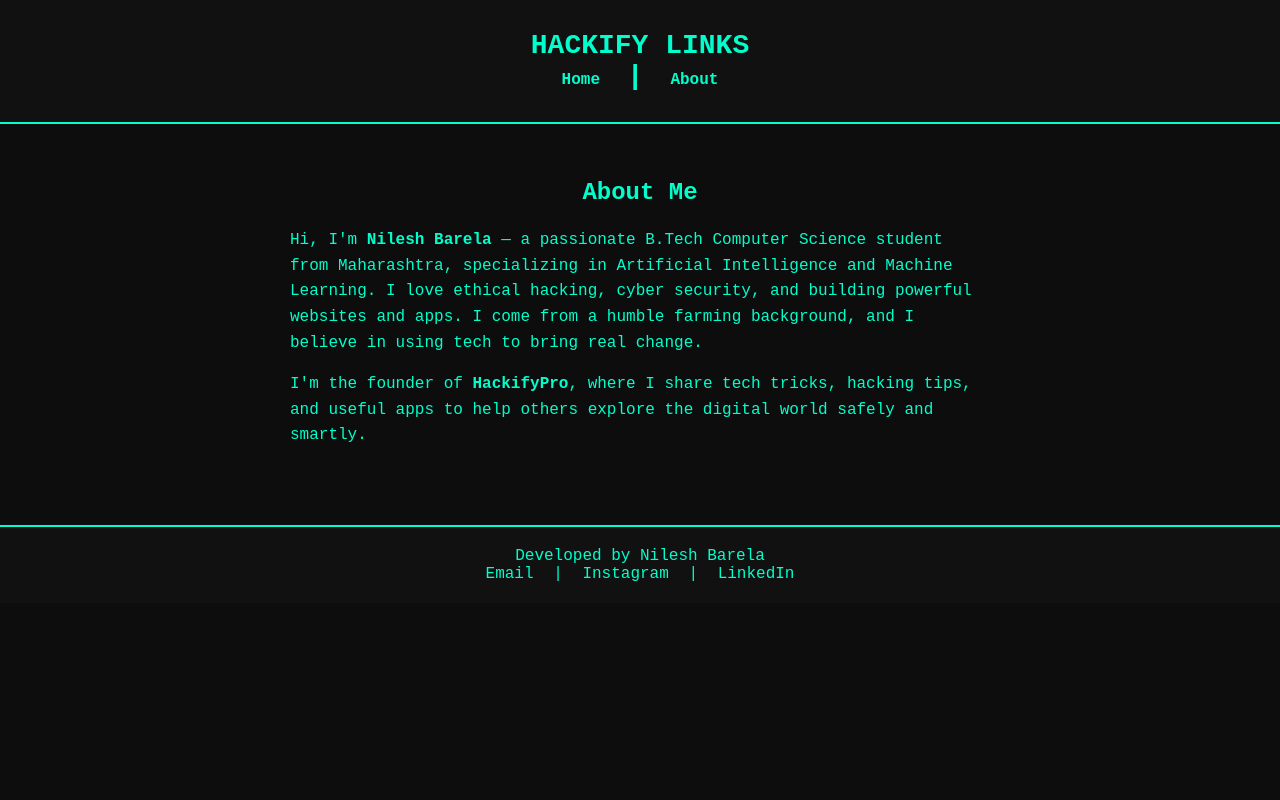
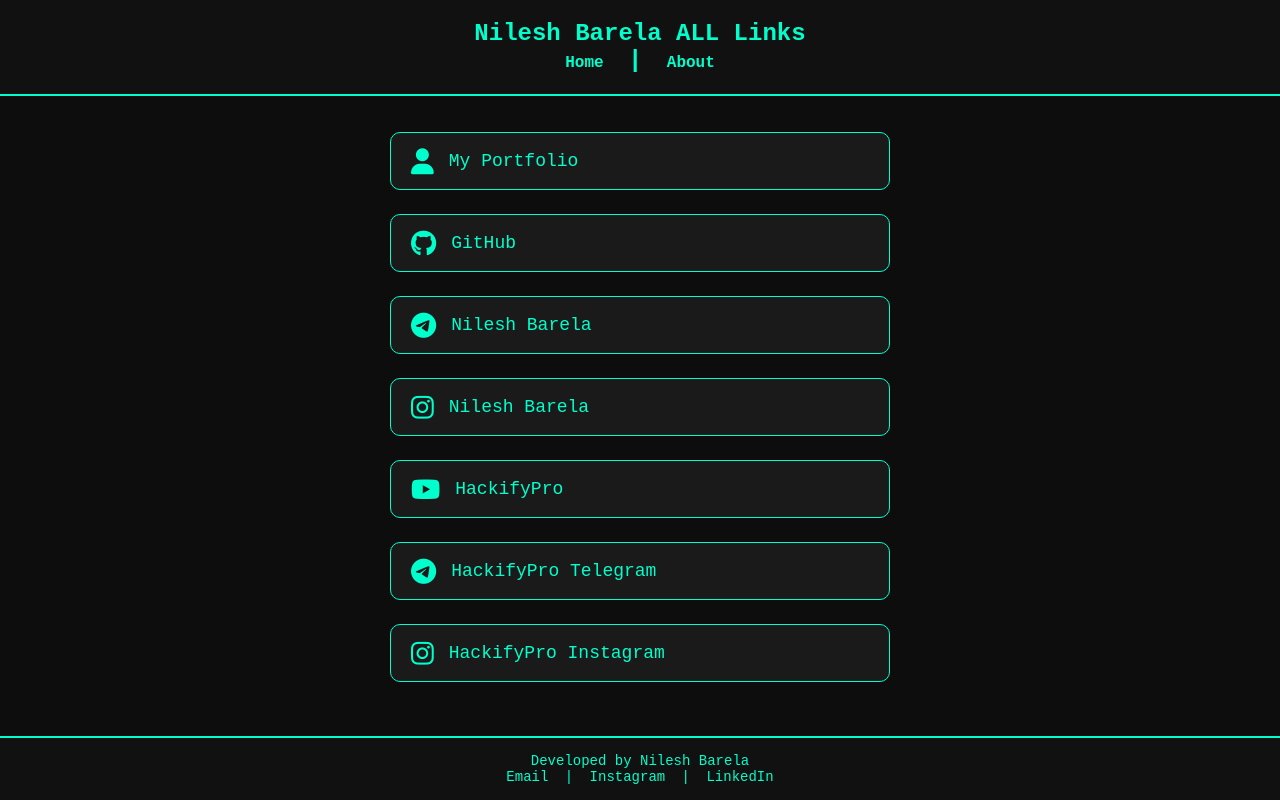
Before and after one commit to Barela08/linkvault, a plain HTML site: page about.html in a window 1280 px wide. Drawn offline with Linux system fonts and the light colour scheme.

Commit message:
Update about.html

```diff
--- a/about.html
+++ b/about.html
@@ -2,22 +2,33 @@
 <html lang="en">
 <head>
   <meta charset="UTF-8">
-  <title>About | Nilesh Barela</title>
+  <title>HackifyPro | Nilesh Barela</title>
+  <meta name="viewport" content="width=device-width, initial-scale=1.0"> <!-- Important for mobile -->
+  <link rel="stylesheet" href="https://cdnjs.cloudflare.com/ajax/libs/font-awesome/6.4.0/css/all.min.css">
   <style>
-    body {
+    * {
+      box-sizing: border-box;
+      margin: 0;
+      padding: 0;
+    }
+    html, body {
+      height: 100%;
+      font-family: 'Courier New', monospace;
       background-color: #0d0d0d;
       color: #00ffcc;
-      font-family: 'Courier New', monospace;
-      margin: 0;
-      padding: 0;
+      overflow-x: hidden; /* only hide horizontal scroll */
     }
     header {
       background: #111;
       text-align: center;
-      padding: 30px 10px;
-      font-size: 28px;
+      padding: 20px 10px;
+      font-size: 24px;
       font-weight: bold;
       border-bottom: 2px solid #00ffcc;
+      position: fixed;
+      top: 0;
+      width: 100%;
+      z-index: 10;
     }
     nav a {
       color: #00ffcc;
@@ -25,64 +36,128 @@
       text-decoration: none;
       font-size: 16px;
     }
-    .container {
+    .scroll-area {
+      margin-top: 100px;
+      margin-bottom: 80px;
+      padding: 20px;
+      min-height: calc(100vh - 180px);
+      overflow-y: auto;
       display: flex;
       flex-direction: column;
       align-items: center;
-      padding: 30px;
+    }
+    .link-card {
+      display: flex;
+      align-items: center;
+      background: #1a1a1a;
+      border: 1px solid #00ffcc;
+      border-radius: 10px;
+      padding: 15px 20px;
+      margin: 12px 0;
+      width: 90%;
+      max-width: 500px;
+      transition: transform 0.3s;
+    }
+    .link-card:hover {
+      transform: scale(1.05);
+    }
+    .link-card i {
+      font-size: 26px;
+      margin-right: 15px;
+      color: #00ffcc;
+    }
+    .link-card a {
+      text-decoration: none;
+      color: #00ffcc;
+      font-size: 18px;
+      word-break: break-word;
     }
     footer {
+      background: #111;
       text-align: center;
-      background: #111;
-      color: #00ffcc;
-      padding: 20px;
+      padding: 15px;
+      font-size: 14px;
       border-top: 2px solid #00ffcc;
-      margin-top: 30px;
+      position: fixed;
+      bottom: 0;
+      width: 100%;
     }
     footer a {
       color: #00ffcc;
-      margin: 0 10px;
+      margin: 0 8px;
       text-decoration: none;
     }
-    h2 {
-      text-align: center;
-      font-size: 24px;
-      margin-bottom: 15px;
-    }
-    section {
-      max-width: 700px;
-      line-height: 1.6;
+
+    @media (max-width: 600px) {
+      header {
+        font-size: 20px;
+        padding: 15px 5px;
+      }
+      .link-card {
+        padding: 12px 16px;
+      }
+      .link-card i {
+        font-size: 22px;
+      }
+      .link-card a {
+        font-size: 16px;
+      }
     }
   </style>
 </head>
 <body>
 
   <header>
-    HACKIFY LINKS
+    Nilesh Barela ALL Links
     <nav>
       <a href="index.html">Home</a> |
       <a href="about.html">About</a>
     </nav>
   </header>
 
-  <div class="container">
-    <section>
-      <h2>About Me</h2>
-      <p>
-        Hi, I'm <strong>Nilesh Barela</strong> — a passionate B.Tech Computer Science student from Maharashtra, specializing in Artificial Intelligence and Machine Learning.
-        I love ethical hacking, cyber security, and building powerful websites and apps.
-        I come from a humble farming background, and I believe in using tech to bring real change.
-      </p>
-      <p>
-        I'm the founder of <strong>HackifyPro</strong>, where I share tech tricks, hacking tips, and useful apps to help others explore the digital world safely and smartly.
-      </p>
-    </section>
+  <div class="scroll-area">
+
+    <div class="link-card">
+      <i class="fas fa-user"></i>
+      <a href="https://nilesh-delta.vercel.app/" target="_blank">My Portfolio</a>
+    </div>
+
+    <div class="link-card">
+      <i class="fab fa-github"></i>
+      <a href="https://github.com/Barela08" target="_blank">GitHub</a>
+    </div>
+
+    <div class="link-card">
+      <i class="fab fa-telegram"></i>
+      <a href="https://t.me/byte_snatcher" target="_blank">Nilesh Barela</a>
+    </div>
+
+    <div class="link-card">
+      <i class="fab fa-instagram"></i>
+      <a href="https://instagram.com/_https_nilesh08" target="_blank">Nilesh Barela</a>
+    </div>
+
+    <div class="link-card">
+      <i class="fab fa-youtube"></i>
+      <a href="https://youtube.com/@hackifypro" target="_blank">HackifyPro</a>
+    </div>
+
+    <div class="link-card">
+      <i class="fab fa-telegram"></i>
+      <a href="https://t.me/hackifypro" target="_blank">HackifyPro Telegram</a>
+    </div>
+
+    <div class="link-card">
+      <i class="fab fa-instagram"></i>
+      <a href="https://instagram.com/hackifypro" target="_blank">HackifyPro Instagram</a>
+    </div>
+
   </div>
 
   <footer>
     Developed by Nilesh Barela <br>
     <a href="mailto:nileshbarela08@gmail.com">Email</a> |
-    <a href="https://www.instagram.com/_https_nilesh08">Instagram</a> |
+    <a href="https://instagram.com/hackifypro">Instagram</a> |
     <a href="https://www.linkedin.com/in/nilesh-barels08">LinkedIn</a>
   </footer>
 
```
